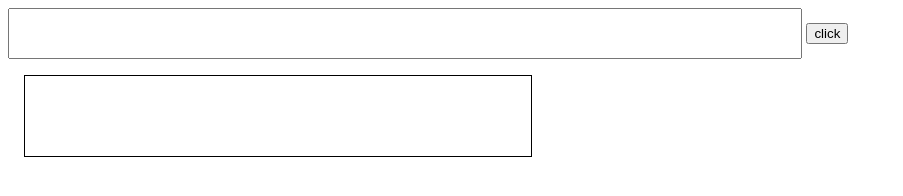
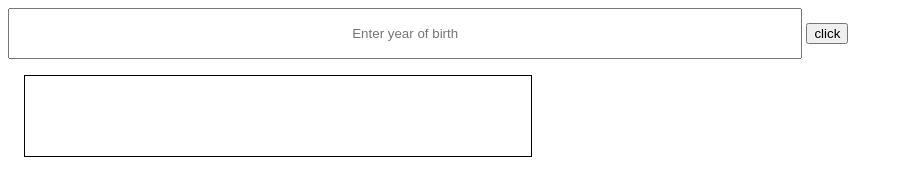
Before and after one commit to vineeth767676/age-calculator-neogcamp, a plain HTML site: page index.html in a window 1280 px wide. Shown: the whole page, without its empty margins (0-903 px from the left). Drawn offline with Linux system fonts and the light colour scheme.

Commit message:
update : placeholder

```diff
--- a/index.html
+++ b/index.html
@@ -7,7 +7,7 @@
     <link rel="stylesheet" href="/style.css">
 </head>
 <body>
-    <input id="inputTxt"> </input>
+    <input placeholder="Enter year of birth" id="inputTxt"> </input>
 
     <button id="btn">click</button>
 
```
